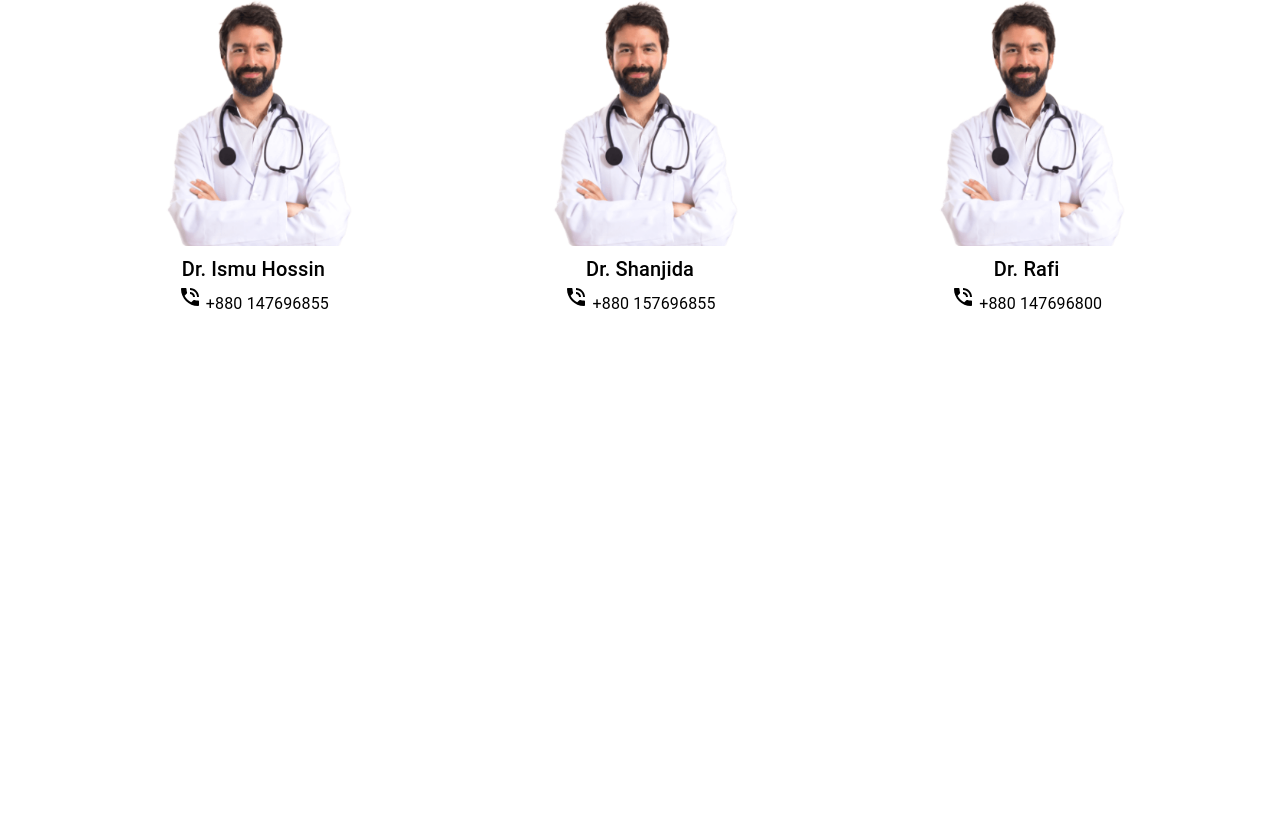
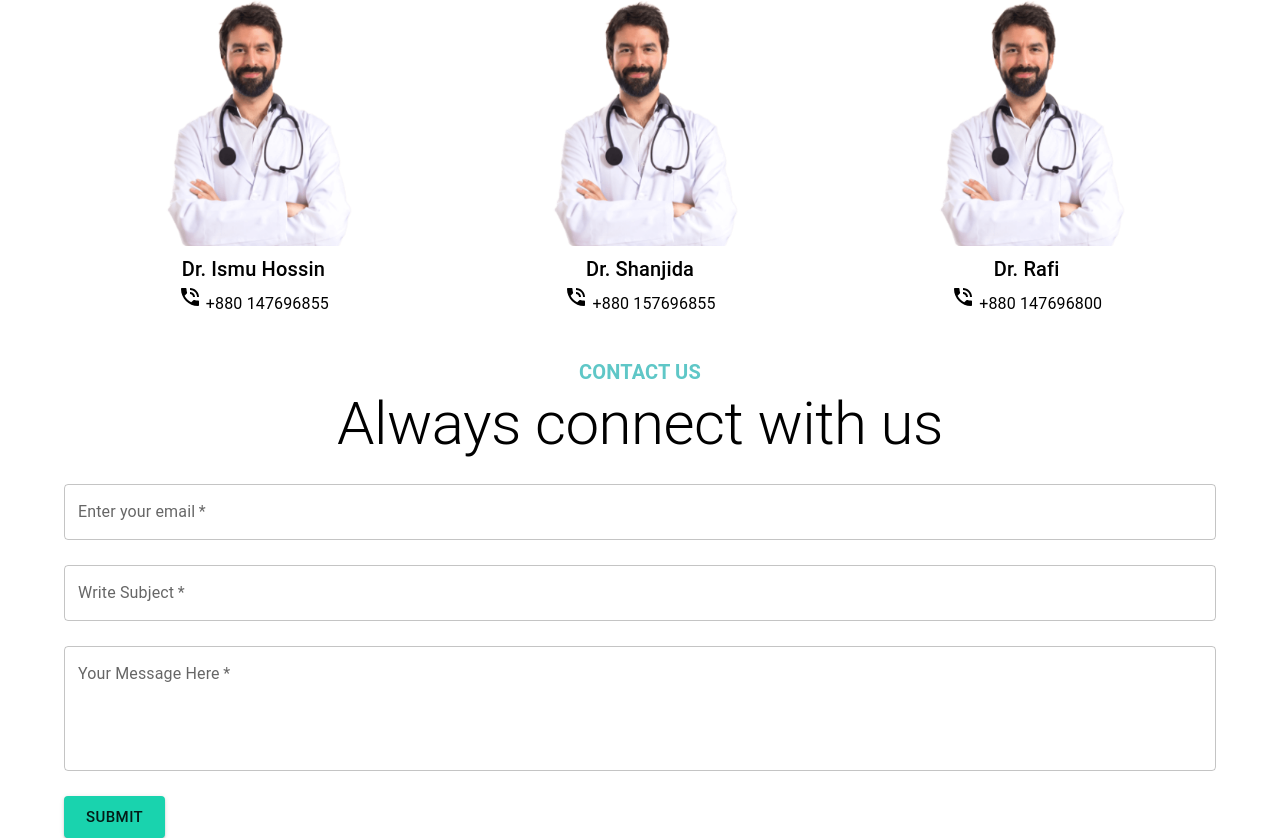
Before and after one commit to antusaha970/doctors-portal-client, a React (Create React App) app: page / in a window 1280 px wide. Shown: the part 3066-3904 px from the top of the page. Before the commit the page ends 3398 px from the top, so only its background shows below. Built offline with nearby package versions, Linux system fonts and the light colour scheme.

Commit message:
form coded

```diff
--- a/src/App.js
+++ b/src/App.js
@@ -2,6 +2,7 @@
 import { Box } from "@mui/material";
 import Appointment from "./components/Appointment/Appointment";
 import BoxTopCard from "./components/BoxTopCard/BoxTopCard";
+import ContactUs from "./components/ContactUs/ContactUs";
 import DentalCare from "./components/DentalCare/DentalCare";
 import OurDoc from "./components/OurDoc/OurDoc";
 import Services from "./components/Services/Services";
@@ -18,6 +19,7 @@ function App() {
       <Appointment />
       <Testimonial />
       <OurDoc />
+      <ContactUs />
     </Box>
   );
 }
--- /dev/null
+++ b/src/components/ContactUs/ContactUs.js
@@ -0,0 +1,33 @@
+import { Container, Typography, Box, TextField, FormControl, Button } from '@mui/material';
+import React from 'react';
+
+const ContactUs = () => {
+    return (
+        <Container maxWidth="lg">
+            <Box my={3}>
+                <Typography variant='h6' textAlign="center" color="#5FC7C7" fontWeight="bold">
+                    CONTACT US
+                </Typography>
+                <Typography variant='h2' textAlign="center">
+                    Always connect with us
+                </Typography>
+            </Box>
+            <Box>
+                <form>
+                    <FormControl fullWidth>
+                        <TextField label='Enter your email' required  type="email"  />
+                        <br />
+                        <TextField label='Write Subject' required />
+                        <br />
+                        <TextField label='Your Message Here' multiline
+                            rows={4} required />
+                            <br />
+                    </FormControl>
+                        <Button type='submit' variant="contained" size='large'>Submit</Button>
+                </form>
+            </Box>
+        </Container>
+    );
+};
+
+export default ContactUs;
```
